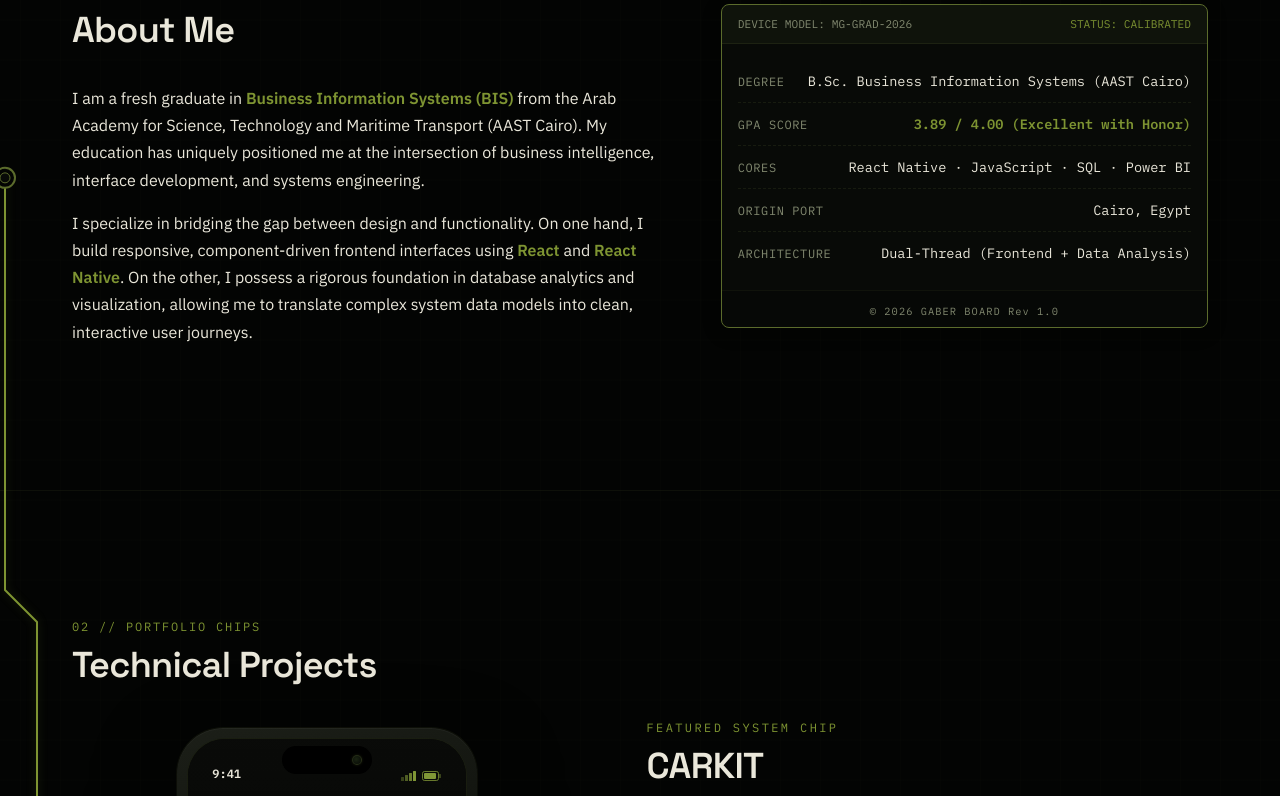
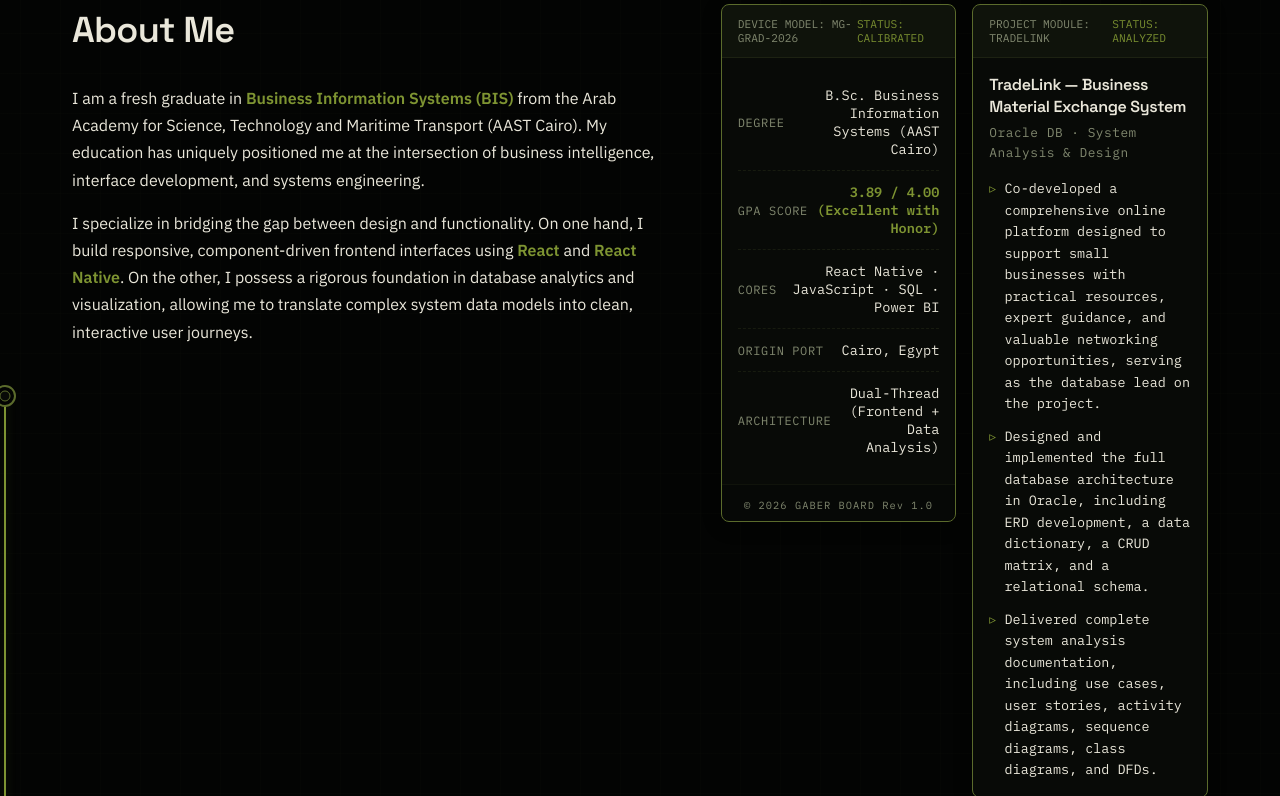
Before and after one commit to MohamedGaberJR/Mo-Portfolio, a React (Vite) app: page / in a window 1280 px wide. Shown: the part 944-1740 px from the top of the page. Built offline with nearby package versions, Linux system fonts and the light colour scheme.

Commit message:
feat: add TradeLink project details and update ProjectCard icons

```diff
--- a/src/components/About.css
+++ b/src/components/About.css
@@ -41,11 +41,15 @@
 .about-specs {
   width: 100%;
   z-index: 2;
+  display: grid;
+  gap: 1rem;
 }
 
 @media (min-width: 992px) {
   .about-specs {
     margin-top: 1.25rem;
+    grid-template-columns: repeat(2, minmax(0, 1fr));
+    align-items: start;
   }
 }
 
@@ -61,6 +65,60 @@
 
 .spec-card:hover {
   border-color: var(--olive-signal);
+}
+
+.trade-card {
+  min-height: 100%;
+}
+
+.trade-card-header {
+  background-color: rgba(168, 194, 76, 0.08);
+}
+
+.trade-card-body {
+  padding: 1rem;
+}
+
+.trade-title-block {
+  margin-bottom: 0.9rem;
+}
+
+.trade-title {
+  font-size: 1rem;
+  color: var(--text-primary);
+  margin-bottom: 0.25rem;
+  line-height: 1.4;
+}
+
+.trade-subtitle {
+  font-size: 0.8rem;
+  color: var(--text-muted);
+  font-family: var(--font-mono);
+  letter-spacing: 0.04em;
+}
+
+.trade-bullets {
+  list-style: none;
+  display: grid;
+  gap: 0.7rem;
+  padding: 0;
+  margin: 0;
+}
+
+.trade-bullets li {
+  position: relative;
+  padding-left: 0.95rem;
+  color: var(--text-primary);
+  font-size: 0.84rem;
+  line-height: 1.6;
+}
+
+.trade-bullets li::before {
+  content: '▹';
+  position: absolute;
+  left: 0;
+  top: 0;
+  color: var(--olive-signal);
 }
 
 .spec-card-header {
--- a/src/components/About.jsx
+++ b/src/components/About.jsx
@@ -24,7 +24,7 @@ export default function About() {
             </p>
           </div>
 
-          {/* Right Column: Technical Spec Sheet */}
+          {/* Right Column: Technical Spec Sheet + TradeLink Project */}
           <div className="about-specs">
             <div className="spec-card">
               <div className="spec-card-header">
@@ -57,6 +57,24 @@ export default function About() {
                 <span className="spec-silkscreen">© 2026 GABER BOARD Rev 1.0</span>
               </div>
             </div>
+
+            <div className="spec-card trade-card">
+              <div className="spec-card-header trade-card-header">
+                <span className="spec-model">PROJECT MODULE: TRADELINK</span>
+                <span className="spec-status">STATUS: ANALYZED</span>
+              </div>
+              <div className="trade-card-body">
+                <div className="trade-title-block">
+                  <h3 className="trade-title">TradeLink — Business Material Exchange System</h3>
+                  <p className="trade-subtitle">Oracle DB · System Analysis &amp; Design</p>
+                </div>
+                <ul className="trade-bullets">
+                  <li>Co-developed a comprehensive online platform designed to support small businesses with practical resources, expert guidance, and valuable networking opportunities, serving as the database lead on the project.</li>
+                  <li>Designed and implemented the full database architecture in Oracle, including ERD development, a data dictionary, a CRUD matrix, and a relational schema.</li>
+                  <li>Delivered complete system analysis documentation, including use cases, user stories, activity diagrams, sequence diagrams, class diagrams, and DFDs.</li>
+                </ul>
+              </div>
+            </div>
           </div>
         </div>
       </div>
--- a/src/components/ProjectCard.jsx
+++ b/src/components/ProjectCard.jsx
@@ -1,5 +1,5 @@
 import React from 'react';
-import { BarChart3, ShieldCheck, ChevronRight, FileText } from 'lucide-react';
+import { BarChart3, Database, ShieldCheck, ChevronRight, FileText } from 'lucide-react';
 import './ProjectCard.css';
 
 export default function ProjectCard({ project }) {
@@ -9,6 +9,9 @@ export default function ProjectCard({ project }) {
   const renderIcon = () => {
     if (project.id === 'dashboards') {
       return <BarChart3 size={20} className="card-header-icon" />;
+    }
+    if (project.id === 'tradelink') {
+      return <Database size={20} className="card-header-icon" />;
     }
     return <FileText size={20} className="card-header-icon" />;
   };
--- a/src/data/projects.js
+++ b/src/data/projects.js
@@ -30,5 +30,19 @@ export const projects = [
       'Designed clear visuals and layouts that make complex data easier to understand at a glance.',
       'Turned raw data into actionable insights using strong data modeling and thoughtful dashboard storytelling.'
     ]
+  },
+  {
+    id: 'tradelink',
+    title: 'TradeLink',
+    subtitle: 'Business Material Exchange System',
+    description: 'Co-built an Oracle-based business exchange platform that helps small companies access resources, mentorship, and supply-chain collaboration tools.',
+    role: 'Database Lead & System Analyst',
+    featured: false,
+    tech: ['Oracle SQL', 'ERD Design', 'System Analysis', 'Database Modeling'],
+    bullets: [
+      'Designed and implemented the full Oracle database architecture, including ERDs, a data dictionary, CRUD matrix, and relational schema.',
+      'Led the system analysis process with use cases, user stories, activity diagrams, sequence diagrams, class diagrams, and data flow diagrams.',
+      'Built the database layer to support secure material exchange workflows and consistent supply-chain reporting.'
+    ]
   }
 ];
```
